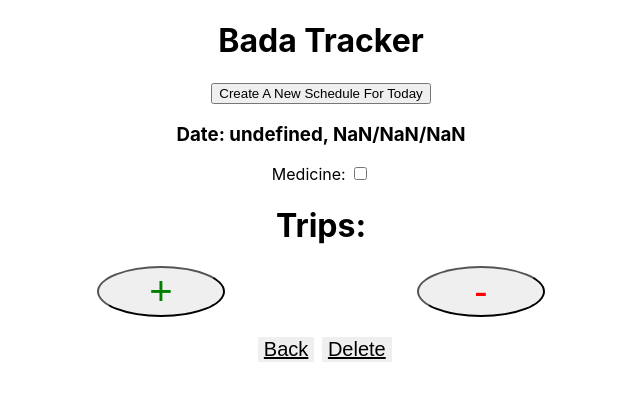
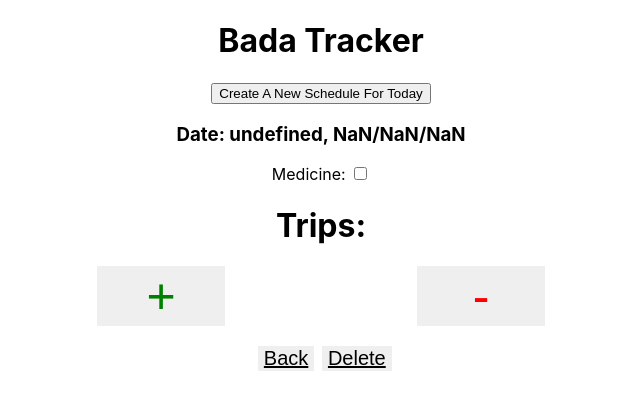
Before and after one commit to ktan114/BadaTracker, a React (Create React App) app in the folder client/: page /schedules/1 in a window 1280 px wide. Shown: the top 410 px of the page, without its empty margins (319-959 px from the left). Built offline with nearby package versions, Linux system fonts and the light colour scheme; no server answers.

Commit message:
Changed style of the buttons

```diff
--- a/client/src/components/Trips/Trips.js
+++ b/client/src/components/Trips/Trips.js
@@ -4,9 +4,9 @@ import PropTypes from 'prop-types';
 const Trips = props => {
 
   const styleButton = {
-    borderRadius: '50%',
-    fontSize: '40px',
-    width: '20%'
+    border: 'none',
+    fontSize: '50px',
+    width: '20%',
   }
 
   return (
```
